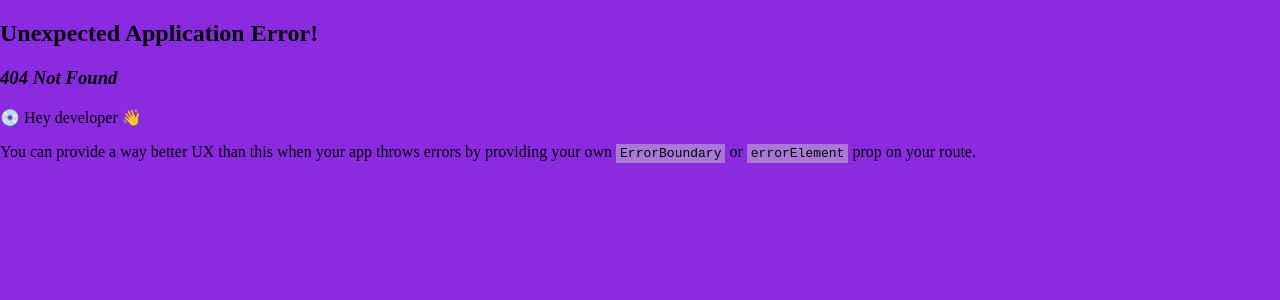
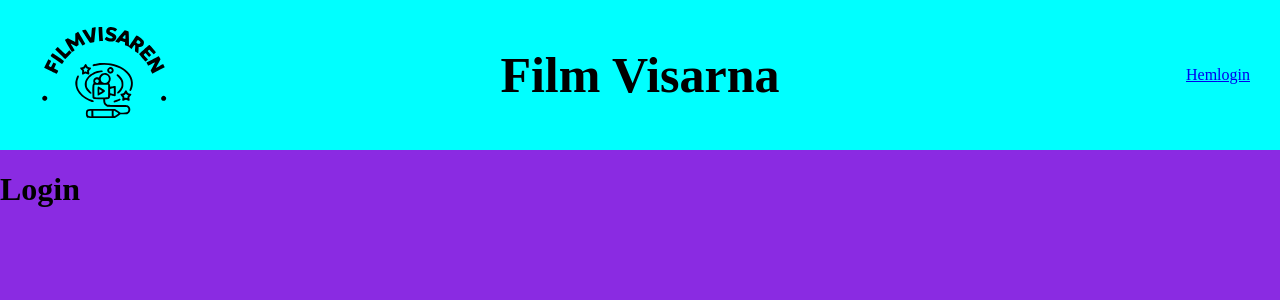
Before and after one commit to hkmp1303/filmvisarna, a React (Vite) app: page /Login in a window 1280 px wide. Before the commit this address had no page. Shown: the top 300 px of the page. Built offline with nearby package versions, Linux system fonts and the light colour scheme.

Commit message:
Start of Login

```diff
--- /dev/null
+++ b/src/pages/Login.tsx
@@ -0,0 +1,9 @@
+const LoginGallery: React.FC = () => {
+  return (
+    <div className="login-container">
+      <h1>Login</h1>
+    </div>
+  );
+};
+
+export default LoginGallery;
--- a/src/routes.tsx
+++ b/src/routes.tsx
@@ -1,5 +1,6 @@
 import type { JSX } from 'react';
 import LandingPage from './pages/LandingPage';
+import Login from './pages/Login';
 
 interface Route {
   element: JSX.Element;
@@ -8,7 +9,8 @@ interface Route {
 }
 
 const routes: Route[] = [
-  { element: <LandingPage />, path: '/', menuLabel: 'Hem' }
+  { element: <LandingPage />, path: '/', menuLabel: 'Hem' },
+  { element: <Login />, path: '/Login', menuLabel: 'login' }
 
   //{ element: <Page-Name />, path: '/file-path', menuLabel: 'Lable-Name' }
 ];
```
Also changed, not shown: 1 other file (tests, documents, lock files or other folders).
